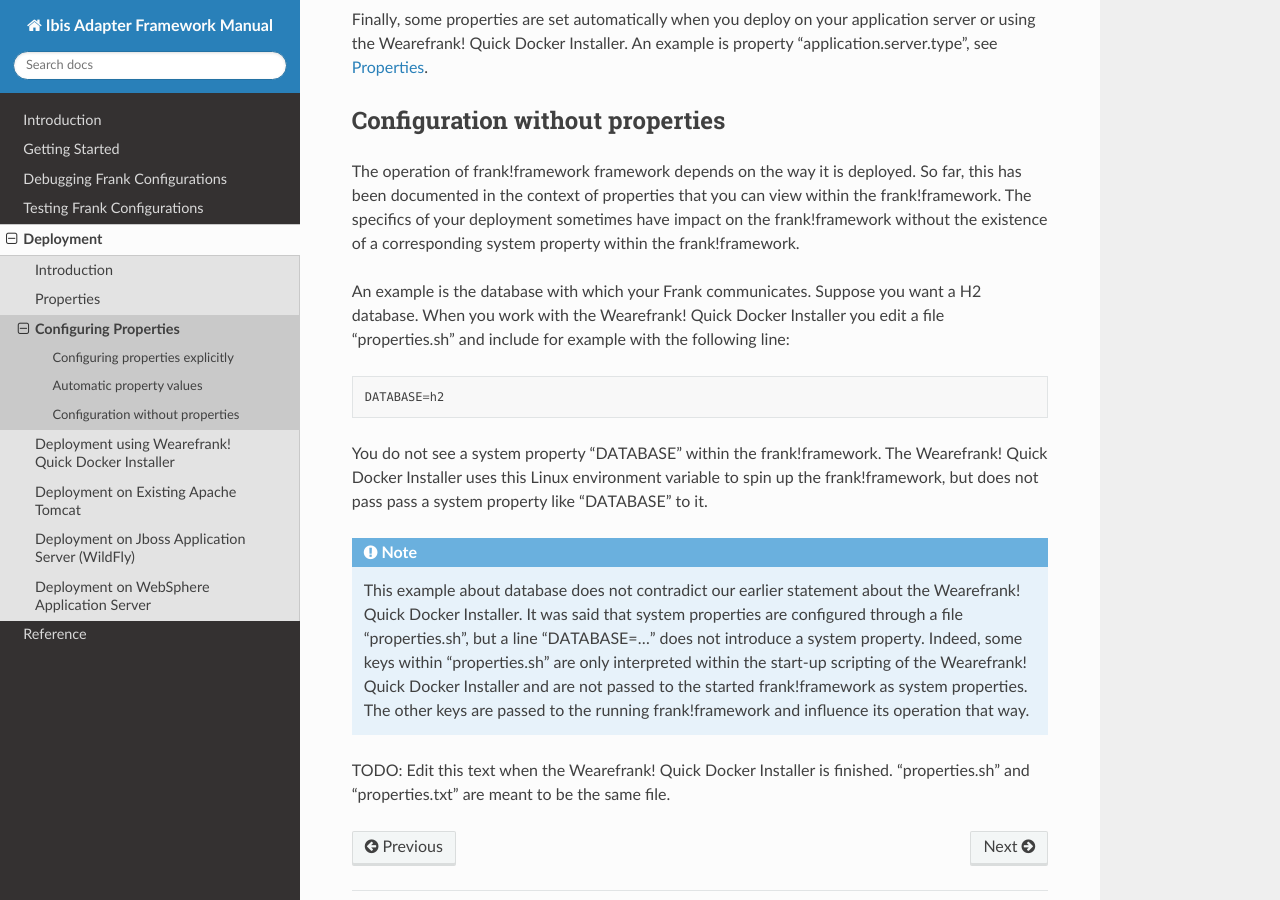
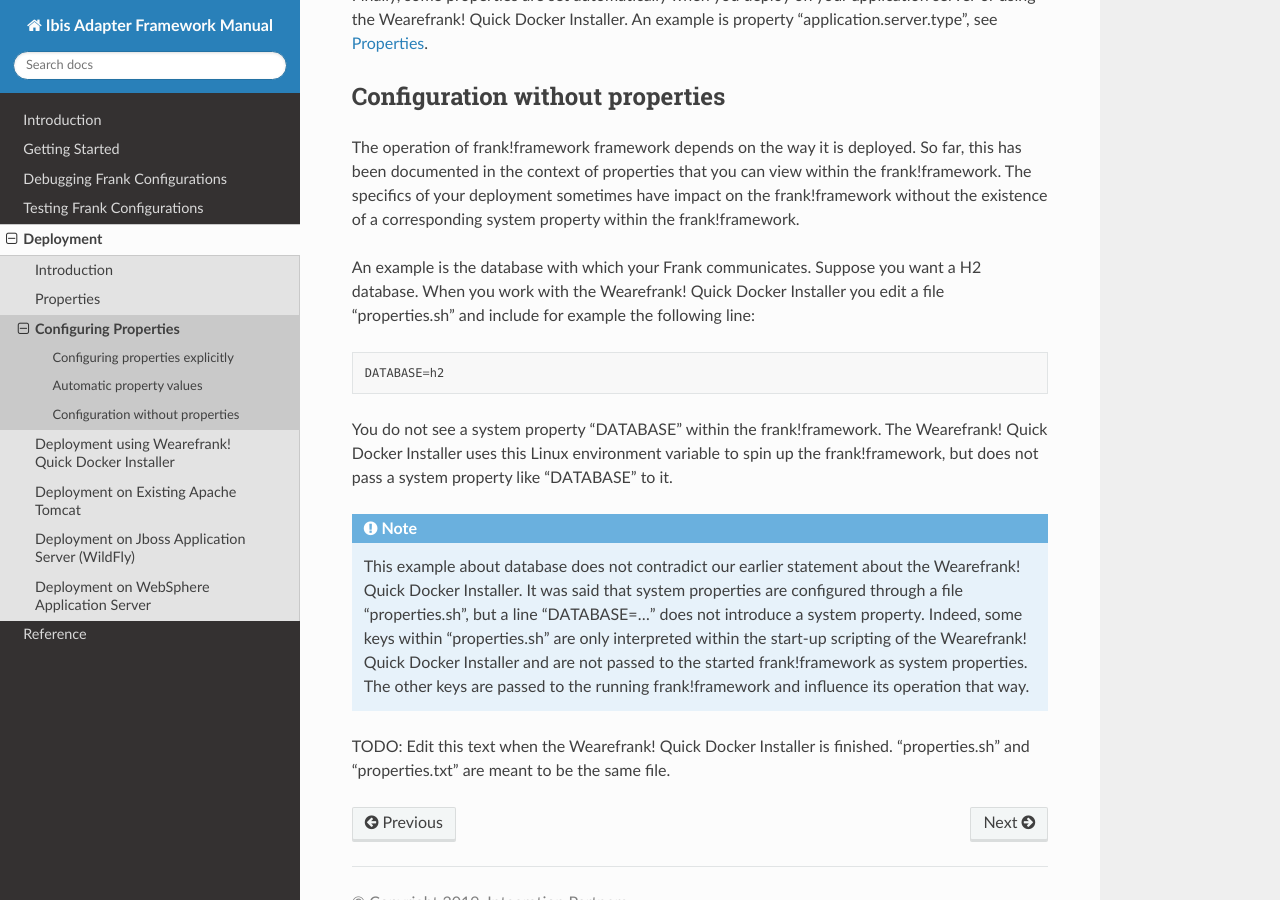
Before and after one commit to frankframework/frank-manual, a Sphinx documentation site: the page built from docs/source/deploying/configuringProperties.rst, in a window 1280 px wide and 900 px high, scrolled down 2563 px. Built offline with Sphinx 7.4.7 and the Read the Docs theme 2.0.0, drawn with Linux system fonts in a browser that asks for light colours; some of the changed text lies outside the part shown.

Commit message:
Fix a few typos

```diff
--- a/docs/source/deploying/configuringProperties.rst
+++ b/docs/source/deploying/configuringProperties.rst
@@ -122,13 +119,13 @@ system property within the frank!framework.
 An example is the database with which your Frank communicates.
 Suppose you want a H2 database. When you work with
 the Wearefrank! Quick Docker Installer you
-edit a file "properties.sh" and include for example with the following line: ::
+edit a file "properties.sh" and include for example the following line: ::
 
    DATABASE=h2
 
 You do not see a system property "DATABASE" within the frank!framework.
 The Wearefrank! Quick Docker Installer uses this Linux environment
-variable to spin up the frank!framework, but does not pass
+variable to spin up the frank!framework, but does not
 pass a system property like "DATABASE" to it.
 
 .. NOTE::
```
Also changed, not shown: other parts of docs/source/deploying/configuringProperties.rst (+1 -4 lines).
